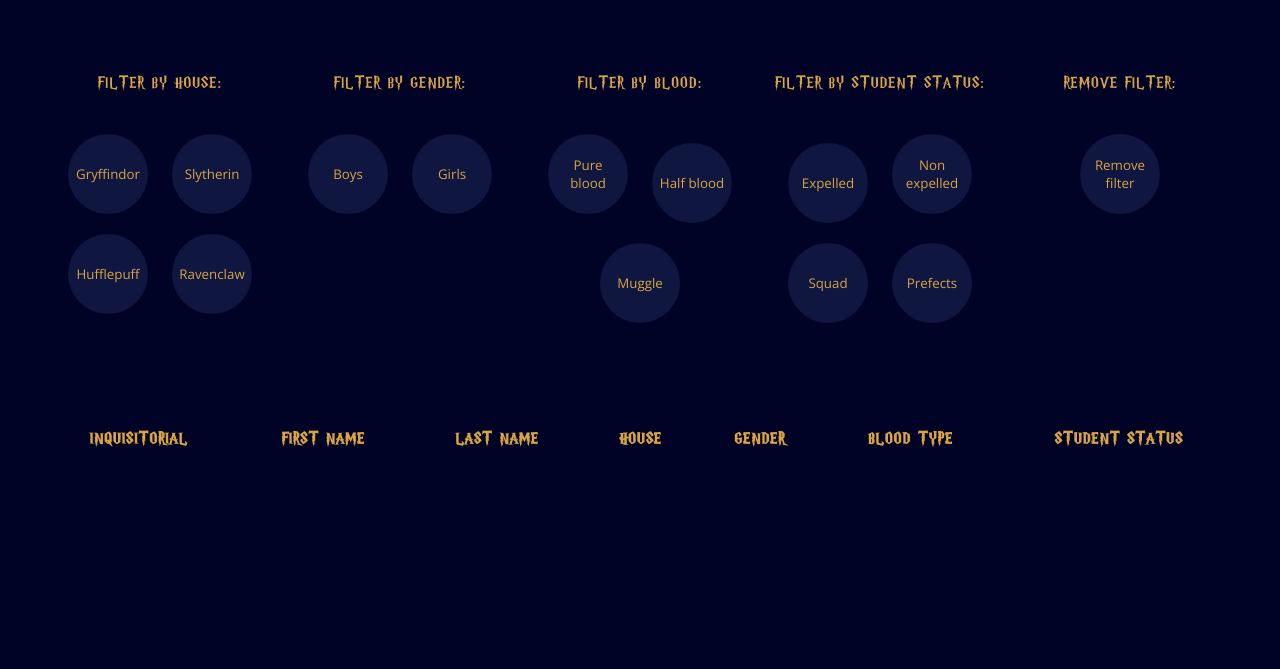
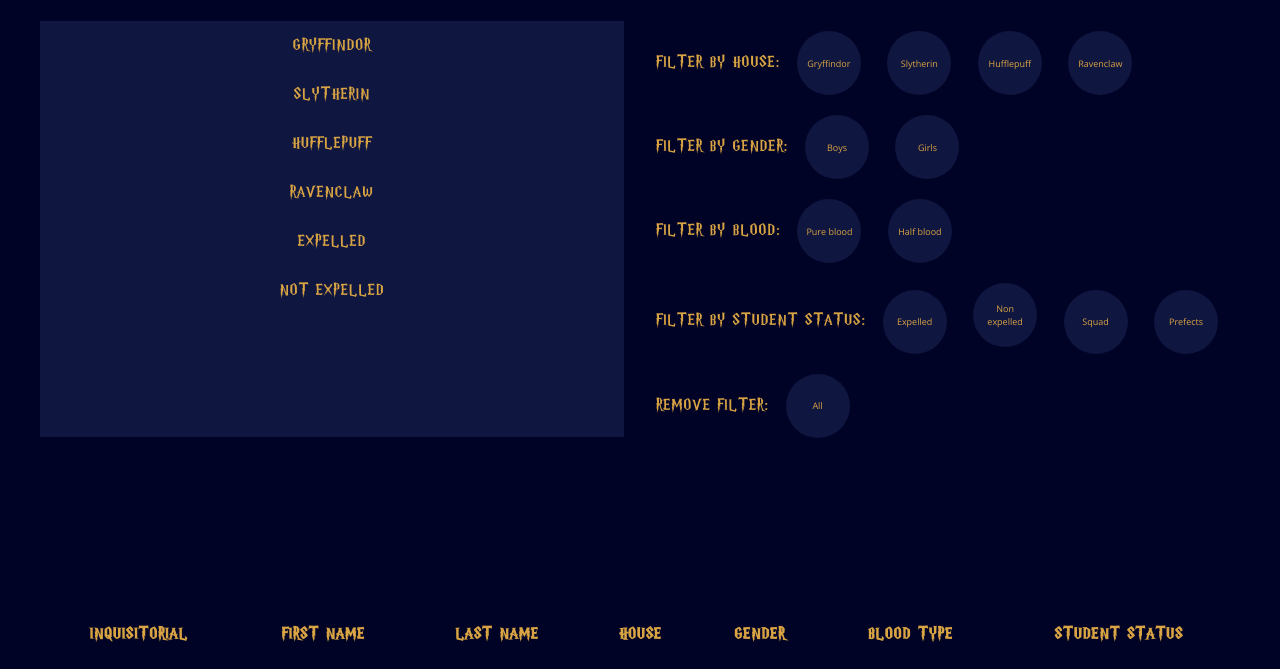
Before and after one commit to ceci225s/design_hogwarts_student_list, a plain HTML site: page index.html in a window 1280 px wide. Shown: the part 217-886 px from the top of the page. Before the commit the page ends 800 px from the top, so only its background shows below. Drawn offline with nearby package versions, Linux system fonts and the light colour scheme; no server answers; a web font is replaced by a local one.

Commit message:
adding starts

```diff
--- a/index.html
+++ b/index.html
@@ -15,48 +15,69 @@
   </head>
 
   <body>
+    <header>
+      <h1>Hogwarts Student List</h1>
+      <img src="images/logo.png" alt="" />
+    </header>
+
     <main>
-      <h1>Hogwarts Student List</h1>
-
-      <div class="button_container">
-        <div class="house">
-          <p>FILTER BY HOUSE:</p>
-          <button class="filter" data-action="filter" data-filter="gryffindor">Gryffindor</button>
-          <button class="filter" data-action="filter" data-filter="slytherin">Slytherin</button>
-          <button class="filter" data-action="filter" data-filter="hufflepuff">Hufflepuff</button>
-          <button class="filter" data-action="filter" data-filter="ravenclaw">Ravenclaw</button>
+      <section>
+        <div class="section_wrapper">
+          <div class="info_box">
+            <p>GRYFFINDOR</p>
+            <p>SLYTHERIN</p>
+            <p>HUFFLEPUFF</p>
+            <p>RAVENCLAW</p>
+            <p>EXPELLED</p>
+            <p>NOT EXPELLED</p>
           </div>
 
-        <div class="gender">
-          <p>FILTER BY GENDER:</p>
+          <div class="button_box">
+            <p>
+              FILTER BY HOUSE:
+              <button class="filter" data-action="filter" data-filter="gryffindor">
+                Gryffindor
+              </button>
+              <button class="filter" data-action="filter" data-filter="slytherin">Slytherin</button>
+              <button class="filter" data-action="filter" data-filter="hufflepuff">
+                Hufflepuff
+              </button>
+              <button class="filter" data-action="filter" data-filter="ravenclaw">Ravenclaw</button>
+            </p>
+
+            <p>
+              FILTER BY GENDER:
               <button class="filter" data-action="filter" data-filter="boys">Boys</button>
               <button class="filter" data-action="filter" data-filter="girls">Girls</button>
-        </div>
+            </p>
 
-        <div class="blood">
-          <p>FILTER BY BLOOD:</p>
-          <button class="filter" data-action="filter" data-filter="pure_blood">Pure blood</button>
-          <button class="filter" data-action="filter" data-filter="half_blood">Half blood</button>
-          <button class="filter" data-action="filter" data-filter="muggle">Muggle</button>
-        </div>
+            <p>
+              FILTER BY BLOOD:
+              <button class="filter" data-action="filter" data-filter="pure_blood">
+                Pure blood
+              </button>
+              <button class="filter" data-action="filter" data-filter="half_blood">
+                Half blood
+              </button>
+            </p>
 
-        <div class="status">
-          <p>FILTER BY STUDENT STATUS:</p>
+            <p>
+              FILTER BY STUDENT STATUS:
               <button class="filter" data-action="filter" data-filter="expelled">Expelled</button>
               <button class="filter" data-action="filter" data-filter="non_expelled">
                 Non expelled
               </button>
               <button class="filter" data-action="filter" data-filter="squad">Squad</button>
               <button class="filter" data-action="filter" data-filter="prefects">Prefects</button>
-        </div>
+            </p>
 
-        <div class="remove">
-          <p>REMOVE FILTER:</p>
-          <button class="filter" data-action="filter" data-filter="remove_filter">
-            Remove filter
-          </button>
+            <p>
+              REMOVE FILTER:
+              <button class="filter" data-action="filter" data-filter="all">All</button>
+            </p>
           </div>
         </div>
+      </section>
 
       <table id="full_student_list">
         <thead>
--- a/script.js
+++ b/script.js
@@ -58,7 +58,7 @@ function registerButtons() {
 function createStudents(data) {
   studentArray = data.map(prepareObject);
 
-  displayList(studentArray);
+  buildList();
 }
 
 //********************************************SORTING DATA AND CORRECTING IT**********************
@@ -143,13 +143,23 @@ function displayAllStudents(student) {
   clone.querySelector("[data-field=blood]").textContent = student.blood;
   clone.querySelector("[data-field=status]").textContent = student.status;
 
-  // if (student.star === true) {
-  //   clone.querySelector("[data-field=star]").textContent = "🌟";
-  // } else {
-  //   clone.querySelector("[data-field=star]").textContent = "✰";
-  // }
+  if (student.inquisitorial === true) {
+    clone.querySelector("[data-field=inquisitorial]").textContent = "🌟";
+  } else {
+    clone.querySelector("[data-field=inquisitorial]").textContent = "✰";
+  }
 
-  // document.querySelector("[data-field=star]").textContent = "✰";
+  clone.querySelector("[data-field=inquisitorial]").addEventListener("click", clickInquisitorial);
+
+  function clickInquisitorial() {
+    if (student.inquisitorial === true) {
+      student.inquisitorial = false;
+    } else {
+      student.inquisitorial = true;
+    }
+
+    buildList();
+  }
 
   document.querySelector("#full_student_list tbody").appendChild(clone);
 }
@@ -189,8 +199,6 @@ function filterList(filteredList) {
     filteredList = studentArray.filter(filterPureBlood);
   } else if (settings.filterBy === "half_blood") {
     filteredList = studentArray.filter(filterHalfBlood);
-  } else if (settings.filterBy === "muggle") {
-    filteredList = studentArray.filter(filterMuggle);
   } else if (settings.filterBy === "prefects") {
     filteredList = studentArray.filter(filterPrefects);
   } else if (settings.filterBy === "expelled") {
@@ -250,10 +258,6 @@ function filterHalfBlood(student) {
   return student.gender === "Half blood";
 }
 
-function filterMuggle(student) {
-  return student.gender === "Muggle";
-}
-
 function filterPrefects(student) {
   return student.gender === "Prefects";
 }
@@ -269,8 +273,6 @@ function filterNonExpelled(student) {
 function filterSquad(student) {
   return student.gender === "Squad";
 }
-
-function removeFilter() {}
 
 //**********************SORT FUNCTIONS**********************
 
--- a/styles.css
+++ b/styles.css
@@ -9,51 +9,51 @@
 
 body {
   background-color: #010326;
-  display: grid;
-  grid-template-columns: 1fr minmax(0, 1200px) 1fr;
+}
+
+header {
+  display: flex;
+  flex-direction: column;
+  align-items: center;
+  margin-bottom: 5rem;
 }
 
 main {
-  grid-column: 2;
+  display: grid;
+  grid-template-columns: 1fr minmax(0, 1200px) 1fr;
+  grid-template-rows: auto 1fr;
 }
 
-.button_container {
-  display: grid;
-  grid-template-columns: 1fr 1fr 1fr 1fr 1fr;
-  grid-row: 1fr;
-  text-align: center;
-  margin-bottom: 5rem;
+img {
+  width: 10%;
 }
 
-.house {
-  grid-column: 1;
+section {
   grid-row: 1;
+  grid-column: 2;
+  margin-bottom: 2rem;
 }
 
-.gender {
-  grid-column: 2;
-  grid-row: 1;
+.section_wrapper {
+  display: grid;
+  grid-template-columns: 1fr 1fr;
+  gap: 2rem;
 }
 
-.blood {
-  grid-column: 3;
-  grid-row: 1;
-}
-
-.status {
-  grid-column: 4;
-  grid-row: 1;
-}
-
-.remove {
-  grid-column: 5;
-  grid-row: 1;
+.info_box {
+  grid-column: 1;
+  grid-row: 1/6;
+  background-color: #0f1640;
+  width: 100%;
+  height: 75%;
 }
 
 #full_student_list {
   width: 100%;
   gap: 10px;
   text-align: center;
+  grid-column: 2;
+  grid-row: 2;
 }
 
 /********************** GENERAL **********************/
@@ -62,14 +62,24 @@ h1 {
   font-family: "harryp";
   font-size: 7rem;
   color: #d9a443;
-  text-align: center;
   text-shadow: 0 0 7px #f29c50;
+  margin: 1rem;
 }
 
 p {
   color: #d9a443;
   font-family: "harryp";
   letter-spacing: 1px;
+}
+
+.info_box {
+  display: flex;
+  flex-direction: column;
+  align-items: center;
+}
+
+.button_box p {
+  margin: 0;
 }
 
 /********************** TEXT **********************/
@@ -90,17 +100,14 @@ td {
 
 .buttons,
 p {
-  text-align: center;
-}
-
-p {
-  margin-bottom: 2rem;
+  text-align: left;
 }
 
 .filter {
   font-family: "Open Sans", sans-serif;
-  height: 5rem;
-  width: 5rem;
+  font-size: 9px;
+  height: 4rem;
+  width: 4rem;
   border-radius: 100%;
   border: none;
   background-color: #0f1640;
```
Lines whose indentation alone changed are shown as unchanged.
